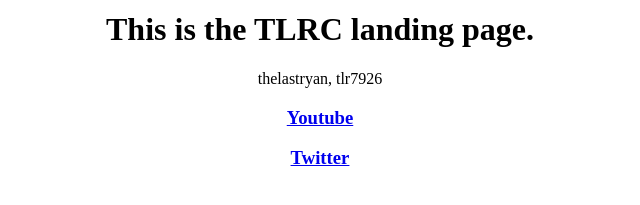
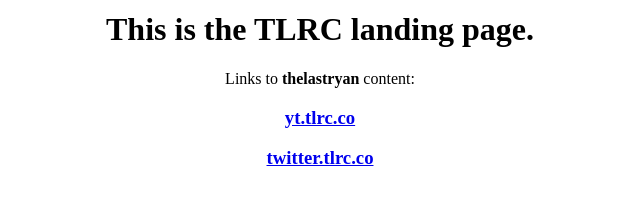
Before and after one commit to AP-ML/thelastryan.github.io, a plain HTML site: page index.html in a window 1280 px wide. Shown: the part 251-456 px from the top of the page, without its empty margins (320-960 px from the left). Drawn offline with Linux system fonts and the light colour scheme.

Commit message:
Update index.html
more minor changes

```diff
--- a/index.html
+++ b/index.html
@@ -11,9 +11,9 @@
   <tr>
     <td align="center" valign="middle"><p><img src="Components/TLRC logo.png" width="499" height="172" alt="TLRC Logo" /></p>
     <h1>This is the TLRC landing page.</h1>
-    <p>thelastryan, tlr7926</p>
-    <h3><a href="https://www.youtube.com/channel/UCyr5YZDcAUofk66AMQXQILg">Youtube</a></h3>
-    <h3><a href="https://twitter.com/thelastryan">Twitter</a></h3>
+      <p>Links to <b>thelastryan</b> content:</p>
+    <h3><a href="yt.tlrc.co">yt.tlrc.co</a></h3>
+    <h3><a href="twitter.tlrc.co">twitter.tlrc.co</a></h3>
     </tr>
 </table>
 <p>&nbsp;</p>
```
